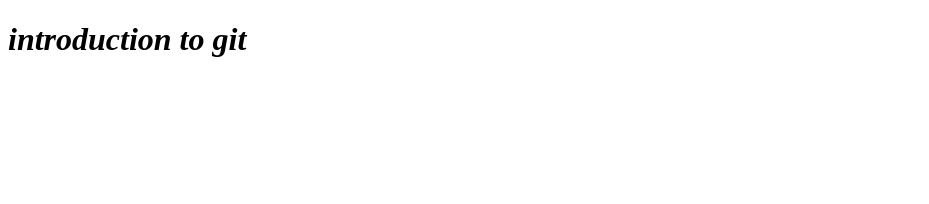
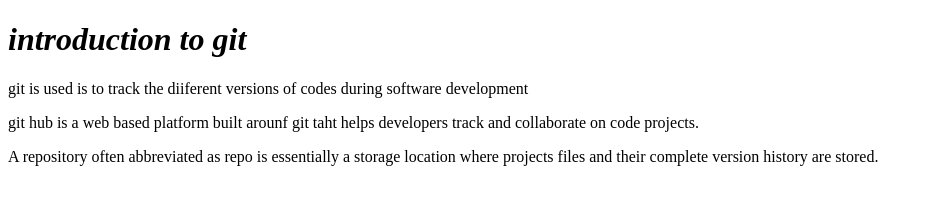
Before and after one commit to devjuwon/my-favorite-website, a plain HTML site: page index.html in a window 1280 px wide. Shown: the whole page, without its empty margins (0-929 px from the left). Drawn offline with Linux system fonts and the light colour scheme.

Commit message:
added three paragraphs with contents

```diff
--- a/index.html
+++ b/index.html
@@ -8,7 +8,9 @@
 <body>
     <!--heading tags -->
     <h1> <em>introduction to git</em></h1>
-
+    <p> git is used is to track the diiferent versions of codes during software development</p>
+    <p> git hub is a web based platform built arounf git taht helps developers track and collaborate on code projects.</p>
+    <p> A repository often abbreviated as repo is essentially a storage location where projects files and their complete version history are stored.</p>
 
 </body>
 </html>
```
